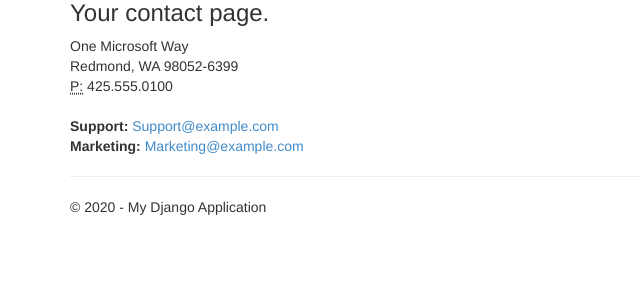
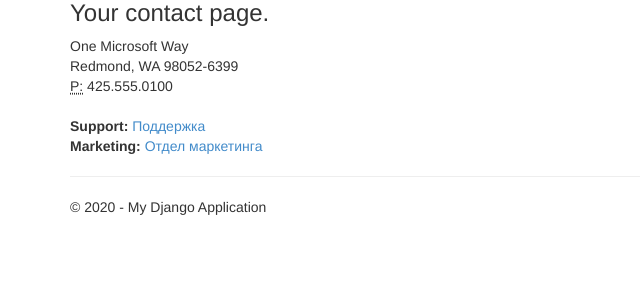
Before and after one commit to online2019/Django12, a Django app: page /contact in a window 1280 px wide. Shown: the part 123-425 px from the top of the page, without its empty margins (0-640 px from the left). Run offline with Django 3.2, Linux system fonts and the light colour scheme; some libraries are stand-ins or nearby versions.

Commit message:
изменение new1

```diff
--- a/Django12/app/templates/app/contact.html
+++ b/Django12/app/templates/app/contact.html
@@ -13,8 +13,8 @@
 </address>
 
 <address>
-    <strong>Support:</strong>   <a href="mailto:Support@example.com">Support@example.com</a><br />
-    <strong>Marketing:</strong> <a href="mailto:Marketing@example.com">Marketing@example.com</a>
+    <strong>Support:</strong>   <a href="mailto:Support@example.com">Поддержка</a><br />
+    <strong>Marketing:</strong> <a href="mailto:Marketing@example.com">Отдел маркетинга</a>
 </address>
 
 {% endblock %}
```
